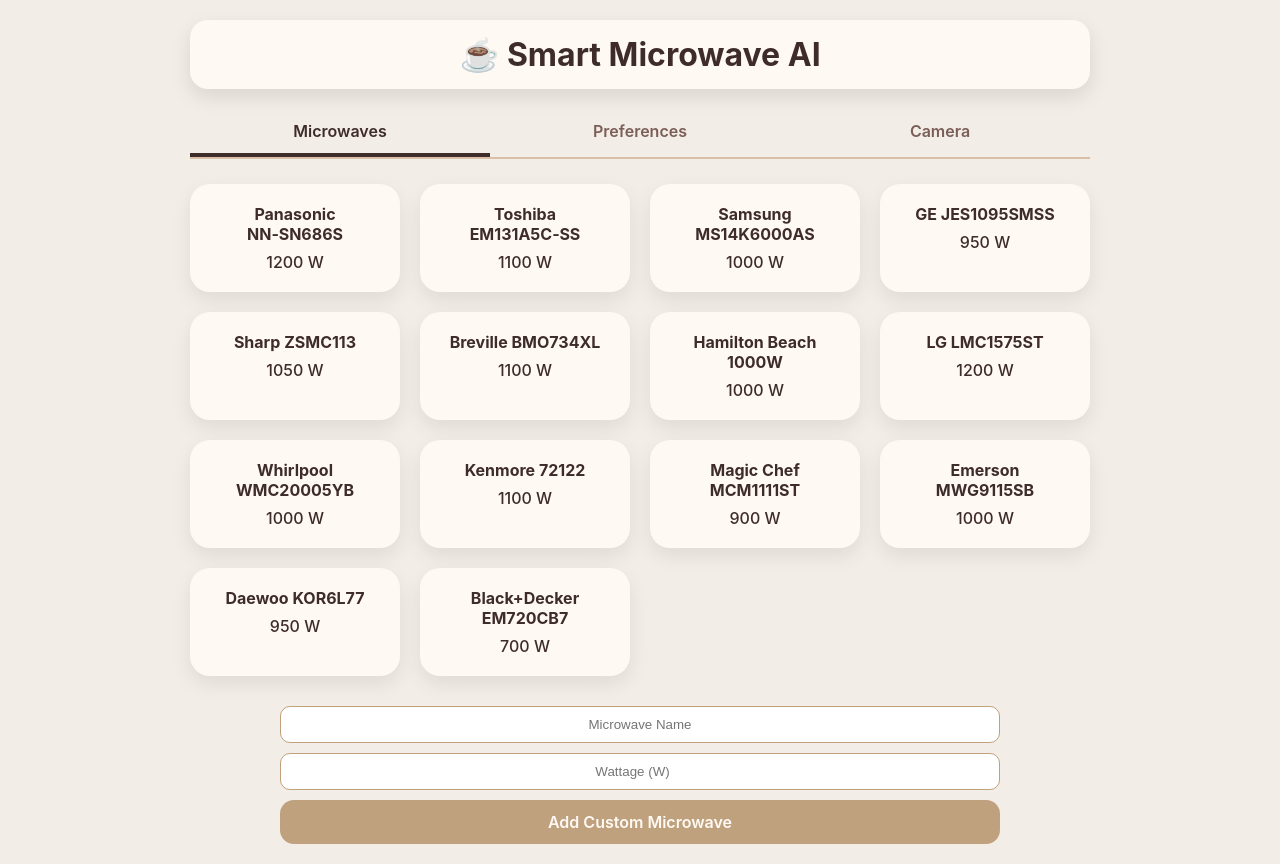
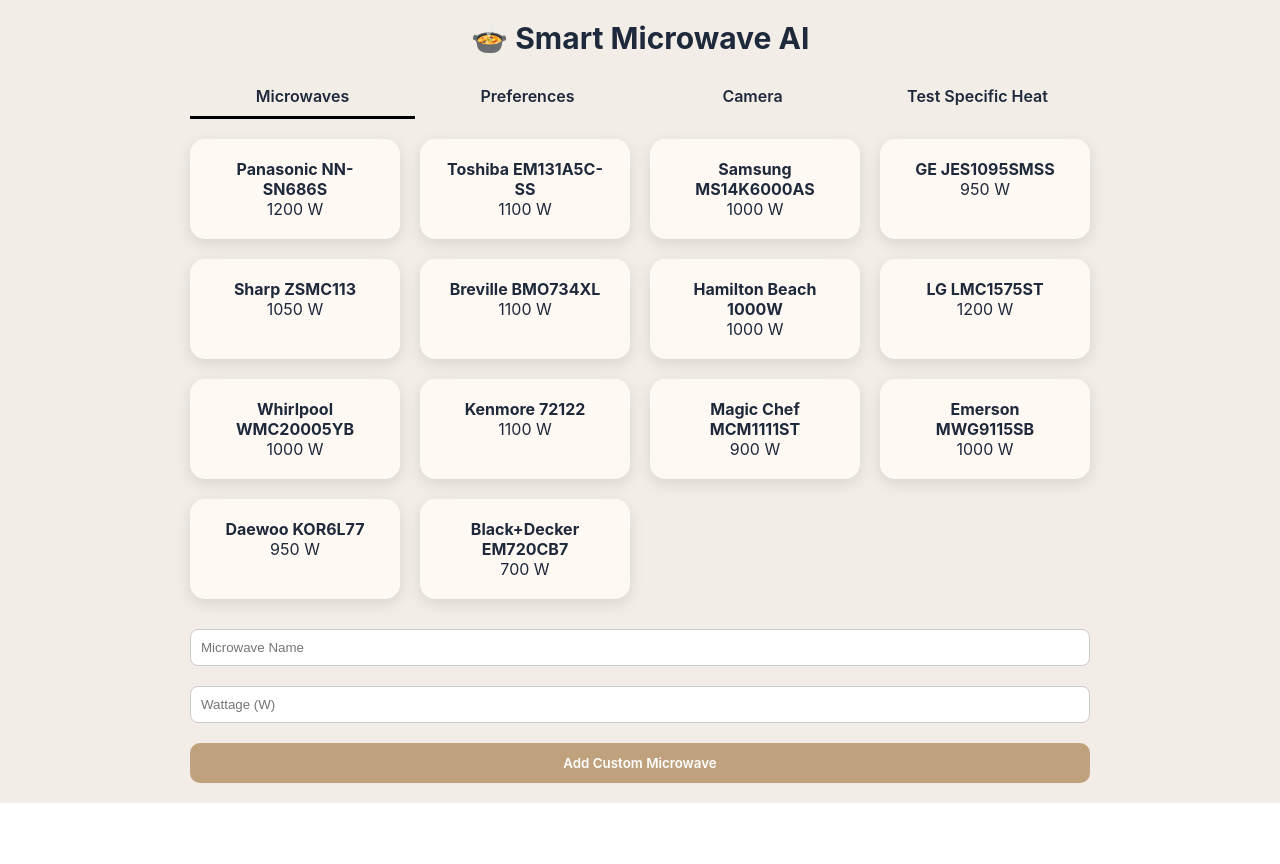
Before and after one commit to bobwaft/Microwave-AI, a React (Create React App) app in the folder FrontEnd/my-app/: page / in a window 1280 px wide. After the commit the page ends 803 px from the top, so only its background shows below. Built offline with nearby package versions, Linux system fonts and the light colour scheme.

Commit message:
specific heat

```diff
--- a/FrontEnd/my-app/src/App.js
+++ b/FrontEnd/my-app/src/App.js
@@ -1,8 +1,9 @@
 import React, { useState, useRef, useEffect } from "react";
 
-const MICROWAVES = [
-  { name: "Panasonic NN‑SN686S", wattage: 1200 },
-  { name: "Toshiba EM131A5C‑SS", wattage: 1100 },
+/* -------------------- PRESET MICROWAVES -------------------- */
+const DEFAULT_MICROWAVES = [
+  { name: "Panasonic NN-SN686S", wattage: 1200 },
+  { name: "Toshiba EM131A5C-SS", wattage: 1100 },
   { name: "Samsung MS14K6000AS", wattage: 1000 },
   { name: "GE JES1095SMSS", wattage: 950 },
   { name: "Sharp ZSMC113", wattage: 1050 },
@@ -17,23 +18,34 @@
   { name: "Black+Decker EM720CB7", wattage: 700 },
 ];
 
+/* -------------------- SPECIFIC HEAT CATEGORIES (TEMP TEST) -------------------- */
+const SPECIFIC_HEAT_CATEGORIES = {
+  high: { label: "High Moisture (Water-Based)", value: 4.0 },
+  medium: { label: "Medium Moisture (Meat/Dense)", value: 3.5 },
+  low: { label: "Low Moisture (Dry/Bread)", value: 2.8 },
+};
+
 function App() {
-  const [step, setStep] = useState(1); // 1 = Microwaves, 2 = Preferences, 3 = Camera
+  const [step, setStep] = useState(1);
+  const [microwaves, setMicrowaves] = useState(DEFAULT_MICROWAVES);
   const [selectedMicrowave, setSelectedMicrowave] = useState(null);
   const [customMicrowave, setCustomMicrowave] = useState({ name: "", wattage: "" });
+
   const [preferences, setPreferences] = useState({
-    heat: 50,
-    portion: 1,
+    targetTemp: 60,
+    mass: "",
     moisture: 50,
   });
+
   const [capturedImage, setCapturedImage] = useState(null);
-  const [imageBlob, setImageBlob] = useState(null);
-  const [prediction, setPrediction] = useState(null);
+
+  const [foodInput, setFoodInput] = useState("");
+  const [specificHeatResult, setSpecificHeatResult] = useState(null);
 
   const videoRef = useRef(null);
   const canvasRef = useRef(null);
 
-  // Camera setup
+  /* -------------------- CAMERA -------------------- */
   useEffect(() => {
     if (step === 3) {
       const startCamera = async () => {
@@ -48,64 +60,67 @@
     }
   }, [step]);
 
-  // Capture image
-  const captureImage = async () => {
+  const captureImage = () => {
     const video = videoRef.current;
     const canvas = canvasRef.current;
     const context = canvas.getContext("2d");
 
     canvas.width = video.videoWidth;
     canvas.height = video.videoHeight;
-
     context.drawImage(video, 0, 0);
 
-    canvas.toBlob(async (blob) => {
+    canvas.toBlob((blob) => {
       if (!blob) return;
-
-      setImageBlob(blob);
-
       const previewUrl = URL.createObjectURL(blob);
       setCapturedImage(previewUrl);
-
-      const formData = new FormData();
-      formData.append("image", blob, "food.png");
-      formData.append("wattage", selectedMicrowave.wattage);
-      formData.append("heat", preferences.heat);
-      formData.append("portion", preferences.portion);
-      formData.append("moisture", preferences.moisture);
-
-      try {
-        const response = await fetch("http://localhost:5000/predict", {
-          method: "POST",
-          body: formData,
-        });
-        const data = await response.json();
-        setPrediction(data);
-      } catch (error) {
-        console.log("Backend not ready yet.");
-      }
     }, "image/png");
   };
 
+  /* -------------------- SPECIFIC HEAT TEST FUNCTION -------------------- */
+  const detectSpecificHeatCategory = (food) => {
+    const f = food.toLowerCase();
+
+    if (f.includes("soup") || f.includes("rice") || f.includes("pasta") || f.includes("vegetable"))
+      return SPECIFIC_HEAT_CATEGORIES.high;
+
+    if (f.includes("chicken") || f.includes("beef") || f.includes("meat"))
+      return SPECIFIC_HEAT_CATEGORIES.medium;
+
+    if (f.includes("bread") || f.includes("cake") || f.includes("pastry"))
+      return SPECIFIC_HEAT_CATEGORIES.low;
+
+    return SPECIFIC_HEAT_CATEGORIES.high;
+  };
+
+  /* -------------------- TABS -------------------- */
   const renderTabs = () => (
     <div style={styles.tabsContainer}>
-      <div style={{ ...styles.tab, ...(step === 1 ? styles.activeTab : {}) }} onClick={() => setStep(1)}>Microwaves</div>
-      <div style={{ ...styles.tab, ...(step === 2 ? styles.activeTab : {}) }} onClick={() => selectedMicrowave && setStep(2)}>Preferences</div>
-      <div style={{ ...styles.tab, ...(step === 3 ? styles.activeTab : {}) }} onClick={() => selectedMicrowave && setStep(3)}>Camera</div>
+      {["Microwaves", "Preferences", "Camera", "Test Specific Heat"].map((label, index) => (
+        <div
+          key={index}
+          style={{ ...styles.tab, ...(step === index + 1 ? styles.activeTab : {}) }}
+          onClick={() => {
+            if (index === 0) setStep(1);
+            else if (selectedMicrowave) setStep(index + 1);
+          }}
+        >
+          {label}
+        </div>
+      ))}
     </div>
   );
 
   return (
     <div style={styles.page}>
       <div style={styles.container}>
-        <h1 style={styles.header}>☕ Smart Microwave AI</h1>
+        <h1 style={styles.header}>🍲 Smart Microwave AI</h1>
         {renderTabs()}
 
-        {/* PAGE 1 — Microwaves */}
+        {/* -------------------- STEP 1: MICROWAVES -------------------- */}
         {step === 1 && (
           <>
             <div style={styles.gridContainer}>
-              {MICROWAVES.map((mw, idx) => (
+              {microwaves.map((mw, idx) => (
                 <div
                   key={idx}
                   style={styles.microwaveCard}
@@ -115,35 +130,39 @@
                   }}
                 >
                   <strong>{mw.name}</strong>
-                  <div style={styles.mwWattage}>{mw.wattage} W</div>
+                  <div>{mw.wattage} W</div>
                 </div>
               ))}
             </div>
 
-            {/* Custom Microwave Input */}
             <div style={styles.customContainer}>
               <input
                 style={styles.input}
                 placeholder="Microwave Name"
                 value={customMicrowave.name}
-                onChange={(e) => setCustomMicrowave({ ...customMicrowave, name: e.target.value })}
+                onChange={(e) =>
+                  setCustomMicrowave({ ...customMicrowave, name: e.target.value })
+                }
               />
               <input
                 style={styles.input}
                 type="number"
                 placeholder="Wattage (W)"
                 value={customMicrowave.wattage}
-                onChange={(e) => setCustomMicrowave({ ...customMicrowave, wattage: e.target.value })}
+                onChange={(e) =>
+                  setCustomMicrowave({ ...customMicrowave, wattage: e.target.value })
+                }
               />
               <button
-                style={styles.customButton}
+                style={styles.button}
                 onClick={() => {
                   if (customMicrowave.name && customMicrowave.wattage) {
-                    setSelectedMicrowave({
+                    const newMicrowave = {
                       name: customMicrowave.name,
                       wattage: Number(customMicrowave.wattage),
-                    });
-                    setStep(2);
+                    };
+                    setMicrowaves([...microwaves, newMicrowave]);
+                    setCustomMicrowave({ name: "", wattage: "" });
                   }
                 }}
               >
@@ -153,63 +172,99 @@
           </>
         )}
 
-        {/* PAGE 2 — Preferences */}
+        {/* -------------------- STEP 2: PREFERENCES -------------------- */}
         {step === 2 && selectedMicrowave && (
           <div style={styles.card}>
-            <h3 style={styles.sectionTitle}>Set Your Preferences</h3>
-            <div style={styles.preferenceItem}>
-              <label>🌡 Heat Level: {preferences.heat}%</label>
-              <input type="range" min="0" max="100" value={preferences.heat} onChange={(e) => setPreferences({...preferences, heat: e.target.value})}/>
-            </div>
-            <div style={styles.preferenceItem}>
-              <label>🍲 Portion Size: {preferences.portion}x</label>
-              <input type="range" min="1" max="3" value={preferences.portion} onChange={(e) => setPreferences({...preferences, portion: e.target.value})}/>
-            </div>
-            <div style={styles.preferenceItem}>
-              <label>💧 Moisture Level: {preferences.moisture}%</label>
-              <input type="range" min="0" max="100" value={preferences.moisture} onChange={(e) => setPreferences({...preferences, moisture: e.target.value})}/>
-            </div>
-            <button style={styles.button} onClick={() => setStep(3)}>Next: Take Photo</button>
+            <h3>Set Heating Preferences</h3>
+
+            <label>🌡 Target Temperature: {preferences.targetTemp}°C</label>
+            <input
+              type="range"
+              min="30"
+              max="100"
+              value={preferences.targetTemp}
+              onChange={(e) =>
+                setPreferences({ ...preferences, targetTemp: e.target.value })
+              }
+            />
+
+            <label>⚖ Mass (grams)</label>
+            <input
+              type="number"
+              style={styles.input}
+              placeholder="Enter mass in grams"
+              value={preferences.mass}
+              onChange={(e) =>
+                setPreferences({ ...preferences, mass: e.target.value })
+              }
+            />
+
+            <button style={styles.button} onClick={() => setStep(3)}>
+              Next: Camera
+            </button>
           </div>
         )}
 
-        {/* PAGE 3 — Camera & Results */}
+        {/* -------------------- STEP 3: CAMERA -------------------- */}
         {step === 3 && selectedMicrowave && (
           <>
             <div style={styles.card}>
-              <h3 style={styles.sectionTitle}>Microwave Selected</h3>
-              <div style={styles.selectedInfo}>
-                <strong>{selectedMicrowave.name}</strong>
-                <div>Wattage: {selectedMicrowave.wattage} W</div>
-              </div>
+              <strong>{selectedMicrowave.name}</strong>
+              <div>{selectedMicrowave.wattage} W</div>
             </div>
 
             <div style={styles.card}>
-              <h3 style={styles.sectionTitle}>Take Photo of Food</h3>
               <video ref={videoRef} autoPlay style={styles.video} />
-              <button style={styles.button} onClick={captureImage}>📸 Capture Food</button>
+              <button style={styles.button} onClick={captureImage}>
+                📸 Capture Food
+              </button>
               <canvas ref={canvasRef} style={{ display: "none" }} />
             </div>
 
             {capturedImage && (
               <div style={styles.card}>
-                <h4 style={styles.sectionTitle}>Captured Image</h4>
-                <img src={capturedImage} alt="Captured food" style={styles.previewImage} />
-              </div>
-            )}
-
-            {prediction && (
-              <div style={styles.resultBox}>
-                <div>🍽 Detected: {prediction.food}</div>
-                <div>⏱ Microwave Time: {prediction.time} sec</div>
+                <img src={capturedImage} alt="Captured" style={styles.previewImage} />
               </div>
             )}
           </>
+        )}
+
+        {/* -------------------- STEP 4: SPECIFIC HEAT TEST -------------------- */}
+        {step === 4 && (
+          <div style={styles.card}>
+            <h3>Test Specific Heat Category (Temporary)</h3>
+
+            <input
+              style={styles.input}
+              placeholder="Enter food (e.g. soup, chicken, bread)"
+              value={foodInput}
+              onChange={(e) => setFoodInput(e.target.value)}
+            />
+
+            <button
+              style={styles.button}
+              onClick={() => {
+                const result = detectSpecificHeatCategory(foodInput);
+                setSpecificHeatResult(result);
+              }}
+            >
+              Classify Food
+            </button>
+
+            {specificHeatResult && (
+              <div style={{ marginTop: 20 }}>
+                <div>Category: {specificHeatResult.label}</div>
+                <div>Specific Heat: {specificHeatResult.value} J/g°C</div>
+              </div>
+            )}
+          </div>
         )}
       </div>
     </div>
   );
 }
+
+/* -------------------- STYLES -------------------- */
 const styles = {
   page: {
     minHeight: "100vh",
@@ -217,48 +272,69 @@
     display: "flex",
     justifyContent: "center",
     padding: "20px",
-    background: "#F3EDE7", // cream/light milk background
+    background: "#F3EDE7",
   },
   container: { width: "100%", maxWidth: "900px" },
   header: {
     textAlign: "center",
-    fontSize: "32px",
+    fontSize: "30px",
     fontWeight: "700",
     marginBottom: "20px",
-    padding: "15px 0",
-    borderRadius: "18px",
-    color: "#3E2C2A",
-    background: "#FFF9F4", // light cream for header
-    boxShadow: "0 8px 20px rgba(0,0,0,0.1)",
   },
-  tabsContainer: { display: "flex", borderBottom: "2px solid #D8BFA6", marginBottom: "15px" },
-  tab: { flex: 1, textAlign: "center", padding: "12px 0", cursor: "pointer", fontWeight: "600", color: "#7B5E57", transition: "0.2s ease" },
-  activeTab: { borderBottom: "4px solid #3E2C2A", color: "#3E2C2A" },
-  gridContainer: { display: "grid", gridTemplateColumns: "repeat(auto-fit, minmax(180px, 1fr))", gap: "20px", padding: "10px 0" },
-  microwaveCard: { background: "#FFF9F4", borderRadius: "20px", padding: "20px", textAlign: "center", cursor: "pointer", boxShadow: "0 8px 20px rgba(0,0,0,0.08)", transition: "transform 0.2s, box-shadow 0.2s", color: "#3E2C2A" },
-  mwWattage: { marginTop: "8px", fontWeight: "500" },
-  card: { background: "#FFF9F4", padding: "20px", borderRadius: "20px", boxShadow: "0 8px 25px rgba(0,0,0,0.08)", marginBottom: "20px", color: "#3E2C2A" },
-  sectionTitle: { marginBottom: "12px", fontWeight: "600" },
-  selectedInfo: { fontSize: "16px" },
-  video: { width: "100%", borderRadius: "18px", marginBottom: "15px" },
+  tabsContainer: { display: "flex", marginBottom: "20px" },
+  tab: {
+    flex: 1,
+    textAlign: "center",
+    padding: "10px",
+    cursor: "pointer",
+    fontWeight: "600",
+  },
+  activeTab: {
+    borderBottom: "3px solid black",
+  },
+  gridContainer: {
+    display: "grid",
+    gridTemplateColumns: "repeat(auto-fit, minmax(180px, 1fr))",
+    gap: "20px",
+  },
+  microwaveCard: {
+    background: "#FFF9F4",
+    borderRadius: "15px",
+    padding: "20px",
+    textAlign: "center",
+    cursor: "pointer",
+    boxShadow: "0 5px 15px rgba(0,0,0,0.1)",
+  },
+  card: {
+    background: "#FFF9F4",
+    padding: "20px",
+    borderRadius: "15px",
+    marginBottom: "20px",
+  },
   button: {
     width: "100%",
-    padding: "14px",
-    borderRadius: "14px",
+    padding: "12px",
+    borderRadius: "10px",
     border: "none",
+    background: "#BFA17E",
+    color: "white",
     fontWeight: "600",
-    fontSize: "16px",
+    marginTop: "10px",
     cursor: "pointer",
-    color: "#FFF9F4", // light text for contrast
-    background: "linear-gradient(90deg, #BFA17E, #D9B382)", // milk-tea brown button
+  },
+  input: {
+    padding: "10px",
+    borderRadius: "8px",
+    border: "1px solid #ccc",
+    width: "100%",
     marginTop: "10px",
-    transition: "0.2s ease",
+    marginBottom: "10px",
   },
-  previewImage: { width: "100%", borderRadius: "14px" },
-  resultBox: { background: "#F3EDE7", padding: "18px", borderRadius: "20px", fontWeight: "600", textAlign: "center", color: "#FFF9F4", boxShadow: "0 8px 25px rgba(0,0,0,0.05)" },
-  preferenceItem: { marginBottom: "20px", display: "flex", flexDirection: "column" },
-  customContainer: { marginTop: "20px", display: "flex", gap: "10px", flexDirection: "column", alignItems: "center" },
-  input: { padding: "10px", borderRadius: "10px", border: "1px solid #BFA17E", width: "80%", textAlign: "center" },
-  customButton: { padding: "12px", borderRadius: "14px", border: "none", fontWeight: "600", fontSize: "16px", cursor: "pointer", background: "#BFA17E", color: "#FFF9F4", width: "80%" },
+  customContainer: {
+    marginTop: "20px",
+  },
+  video: { width: "100%", borderRadius: "10px", marginBottom: "15px" },
+  previewImage: { width: "100%", borderRadius: "10px" },
 };
+
 export default App;
```
